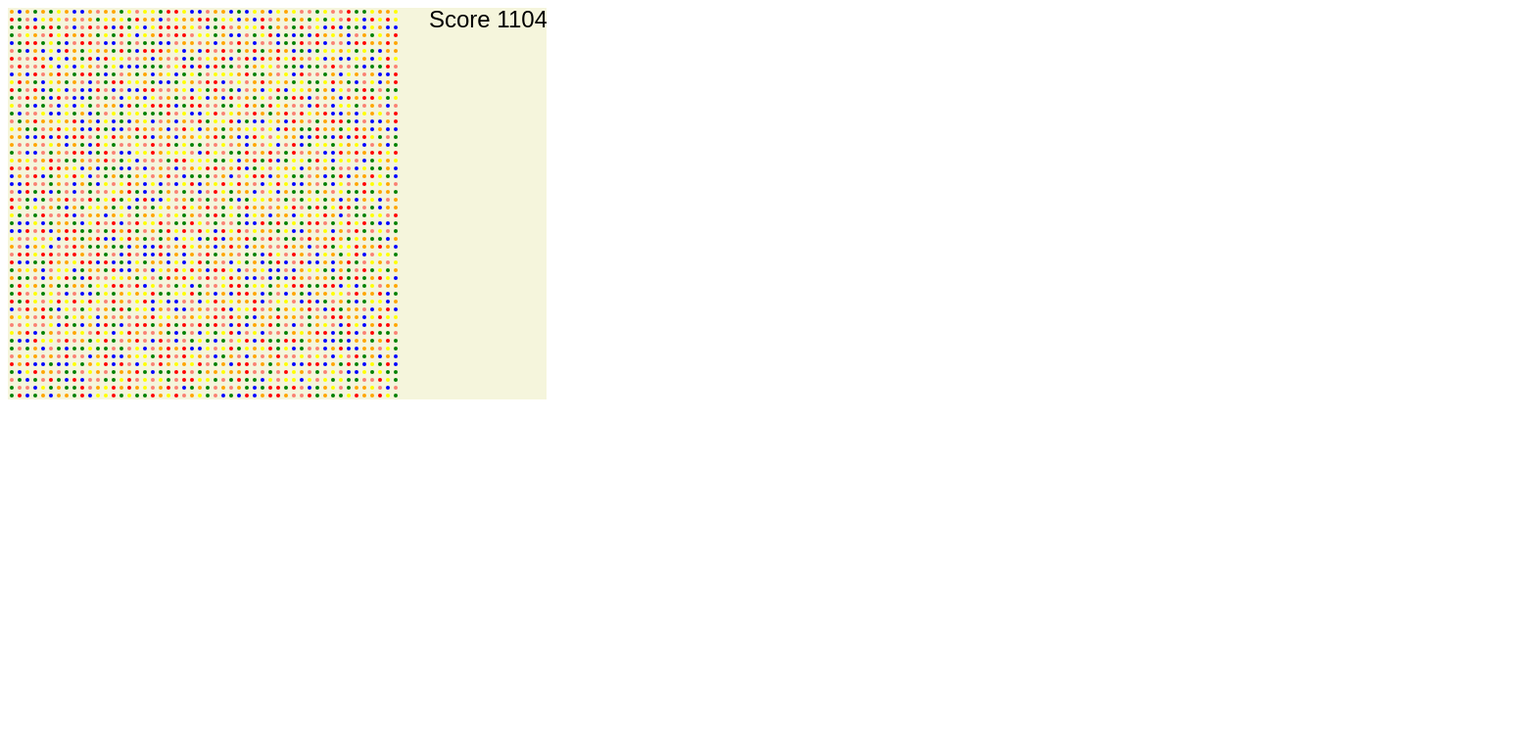
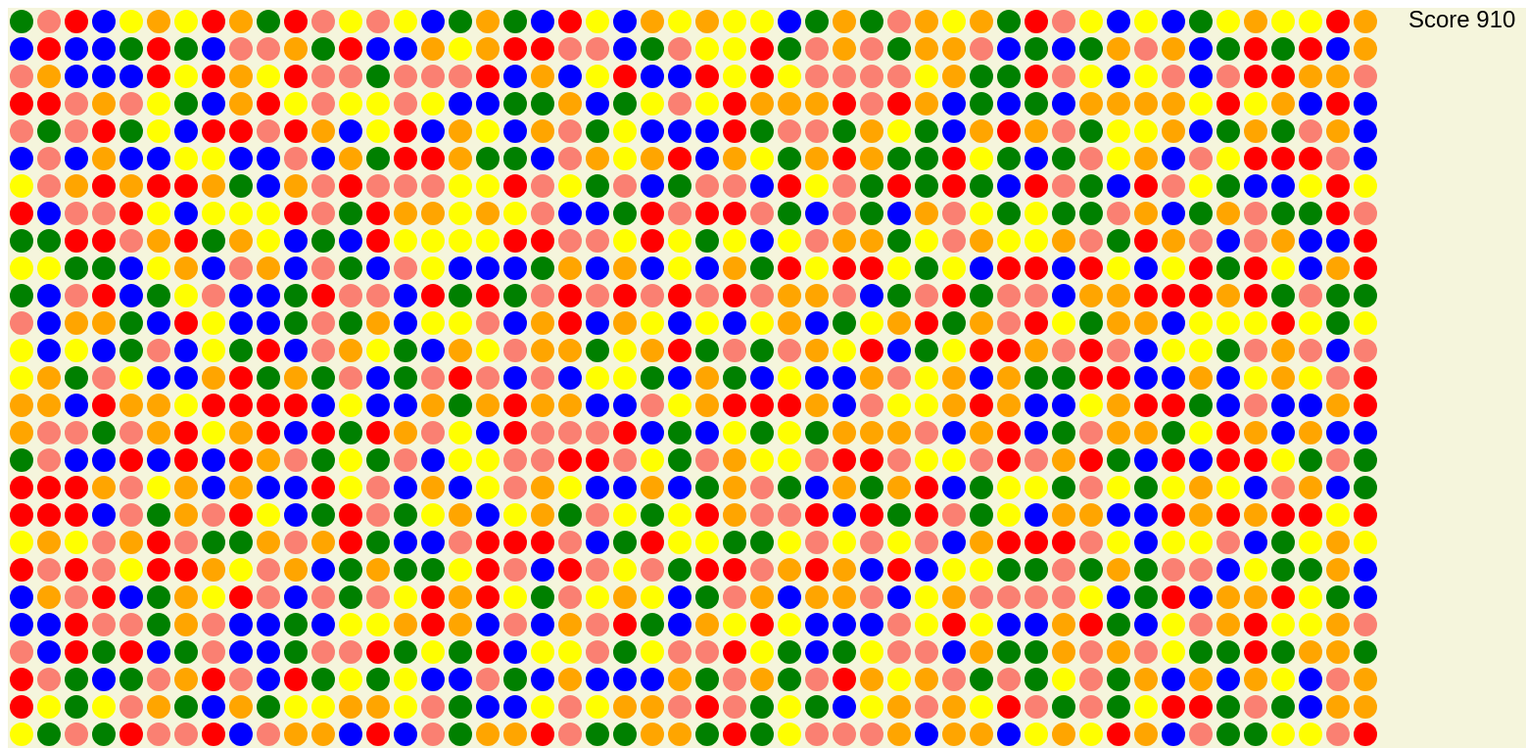
Before and after one commit to LoveBetween/CandyMush, a plain HTML site: page index.html in a window 1280 px wide. Shown: the top 764 px of the page at 98% size, 1558 px wide, since content can reach past the window. Drawn offline with Linux system fonts and the light colour scheme.

Commit message:
Update index.html

```diff
--- a/index.html
+++ b/index.html
@@ -6,6 +6,6 @@
 <script type="text/javascript" src="cc.js"></script>
 </head>
 <body onload="init()">
-    <canvas id="viewport" width="550" height="400"></canvas>
+    <canvas id="viewport" width="1550" height="1400"></canvas>
 </body>
 </html>
```
